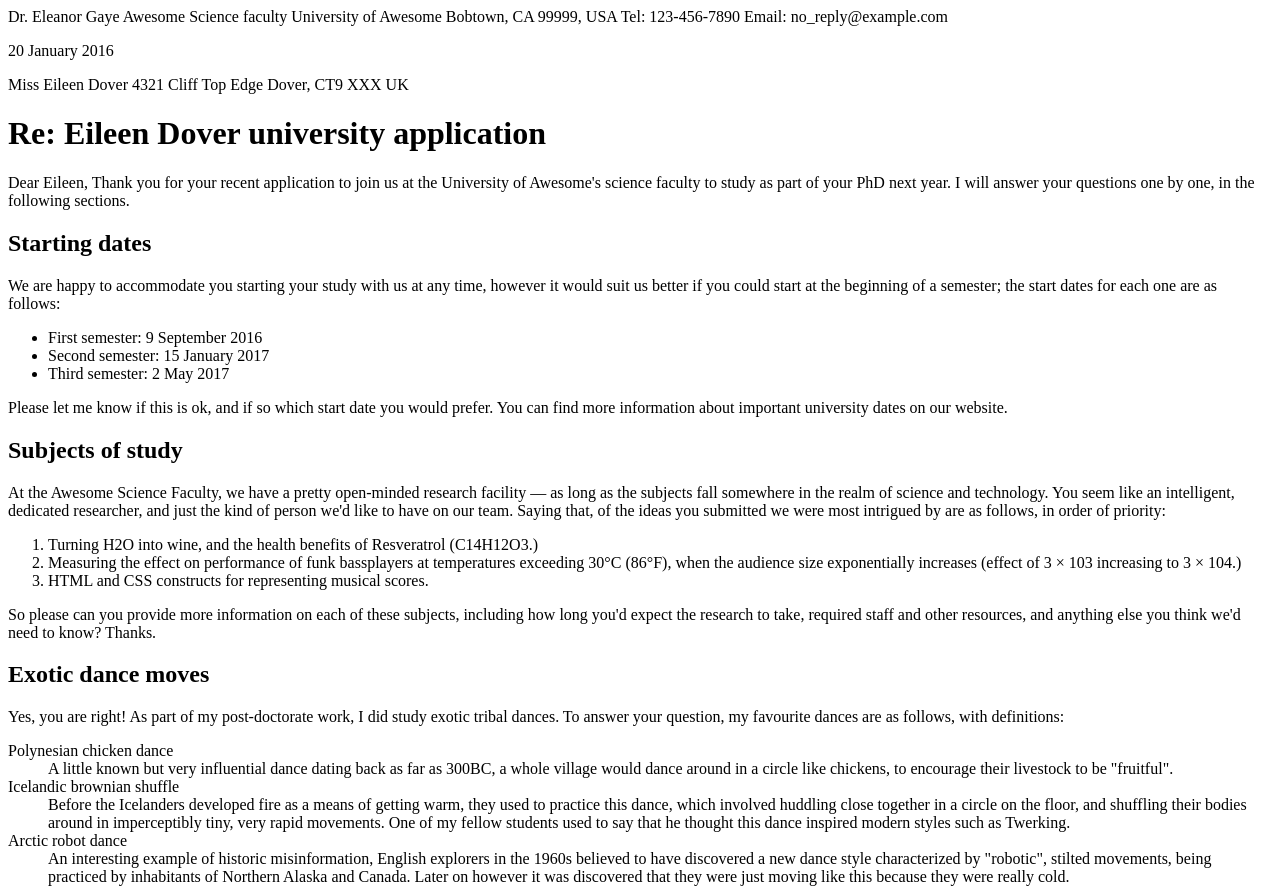
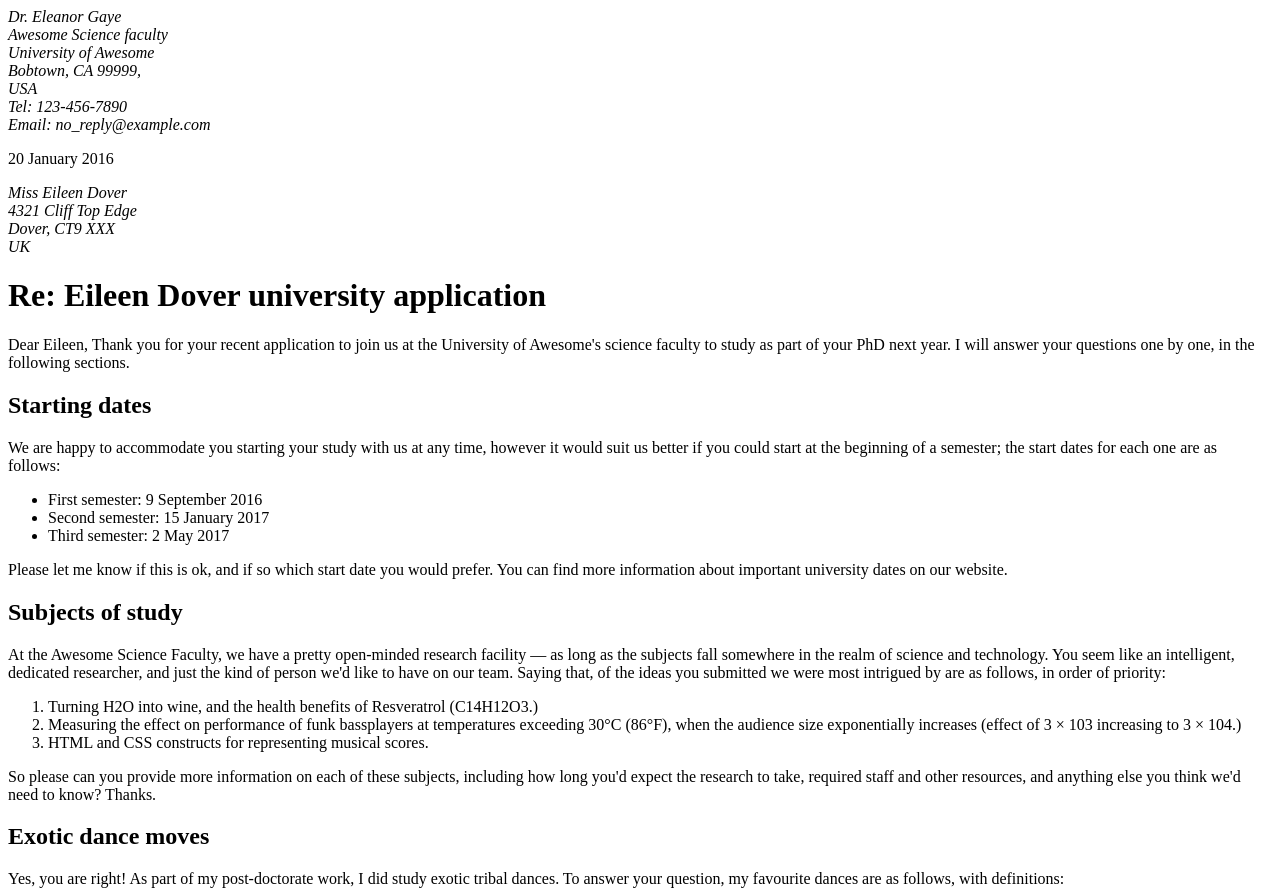
Before and after one commit to JoBeSte/SAYNA-HTMLCSS-PROJETLETTRE, a plain HTML site: page index.html in a window 1280 px wide. Shown: the top 889 px of the page. Drawn offline with Linux system fonts and the light colour scheme.

Commit message:
ci:marquage_adresse
ajout des balises <address>
mise à la ligne des informations

issue#4

```diff
--- a/index.html
+++ b/index.html
@@ -6,24 +6,24 @@
     <title>Correspondance impressionnante sur les applications scientifiques</title>
 </head>
 <body>
-    <div>
-        Dr. Eleanor Gaye
-        Awesome Science faculty
-        University of Awesome
-        Bobtown, CA 99999,
-        USA
-        Tel: 123-456-7890
+    <address>
+        Dr. Eleanor Gaye<br/>
+        Awesome Science faculty<br/>
+        University of Awesome<br/>
+        Bobtown, CA 99999,<br/>
+        USA<br/>
+        Tel: 123-456-7890<br/>
         Email: no_reply@example.com
-    </div>
+    </address>
 
     <p>20 January 2016</p>
 
-    <div>
-        Miss Eileen Dover
-        4321 Cliff Top Edge
-        Dover, CT9 XXX
+    <address>
+        Miss Eileen Dover<br/>
+        4321 Cliff Top Edge<br/>
+        Dover, CT9 XXX<br/>
         UK
-    </div>
+    </address>
 
     <h1>Re: Eileen Dover university application</h1>
 
```
